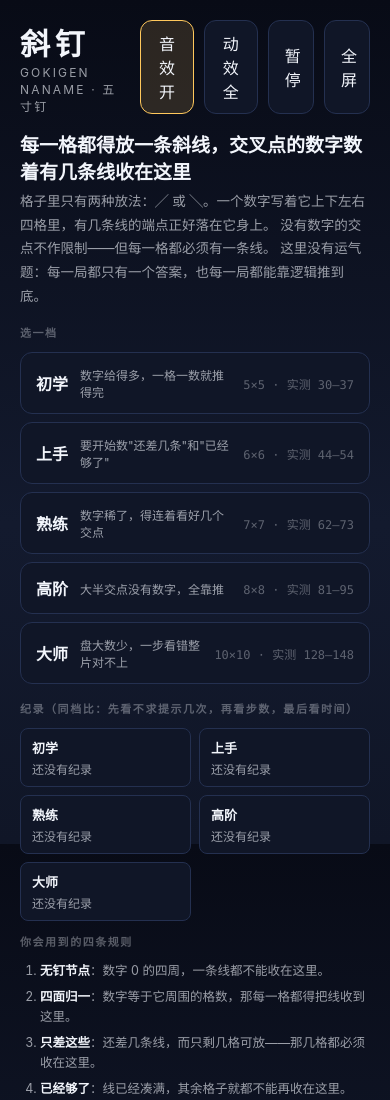
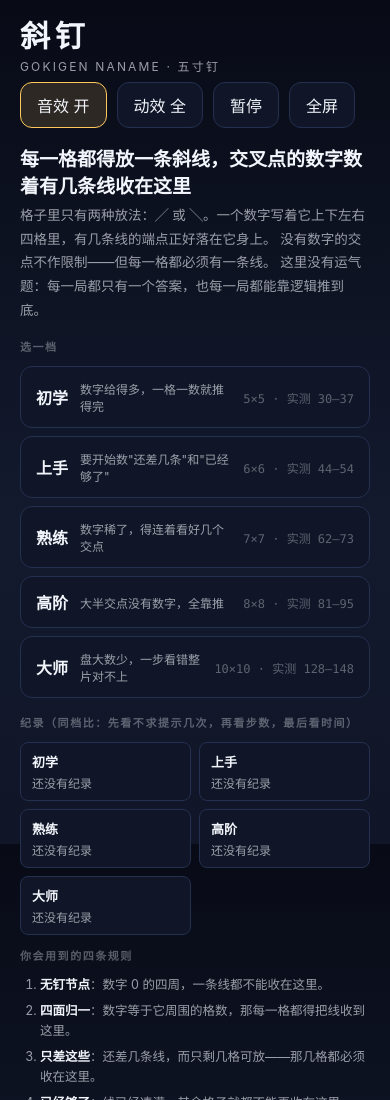
Before and after one commit to z-biz-game/z-biz-game-slant-cos, an Electron app: page index.html in a window 390 px wide. Shown: the top 1100 px of the page. Drawn offline with Linux system fonts and the light colour scheme.

Commit message:
fix(slant): 320 档顶栏那一排允许折行，指尖下限不撤
线上实测把布局视口撑到 vw=335≠320（读数在 _tmp-live-sweep-r19.log）：.topbar 是不换行的
space-between flex，.brand 的 30px 标题与 .top-actions 那一排（每枚都吃全局
min-height/min-width:44px 的触摸下限）在 320 上排不进一行，最右那枚整枚掉到屏幕外。
下限不能撤（撤了就退回"手指点不中"那次修复），所以改让这一行会折：.topbar 允许换行、
.brand 允许收缩、.top-actions 自己也能折。竖向多占一行不是缺陷，横向出屏才是。

量：_tmp-lane10-canonical-r1.log（本地导出，warm+cold 两腿 390/320 全部 vw 证人 ok、no-x、
0 枚外壳控件低于 44px）

```diff
--- a/css/game.css
+++ b/css/game.css
@@ -432,3 +432,18 @@
   min-height: 44px !important;
   min-width: 44px !important;
 }
+
+/* ════════════════════════════════════════════════════════════════
+   线上实测（https://z-biz-game.github.io/z-biz-game-slant-cos/，CDP setDeviceMetricsOverride
+   dpr=3，读数在 _tmp-live-sweep-r19.log）：320×640 冷/热两腿都报 vw=335≠320——布局视口是被
+   页面自己撑宽的。.topbar 是 nowrap 的 space-between flex，左边 .brand 的 30px 标题、右边
+   .top-actions 那一行 230@105px 的按钮（每个都吃全局 min-height/min-width:44px 的触摸下限），
+   两栏在 320 上排不进一行，于是最右那枚 BTN#btn-fullscreen 46@289 整枚掉到屏幕外。
+   触摸下限不能撤（撤了就退回"手指点不中"那次修复），所以改让这一行会折：.topbar 允许换行、
+   .brand 允许收缩、.top-actions 自己也能折。竖向多占一行不是缺陷，横向出屏才是。
+   ════════════════════════════════════════════════════════════════ */
+@media (max-width: 420px) {
+  .topbar { flex-wrap: wrap; row-gap: 8px; }
+  .brand { min-width: 0; }
+  .top-actions { flex-wrap: wrap; row-gap: 6px; }
+}
```
